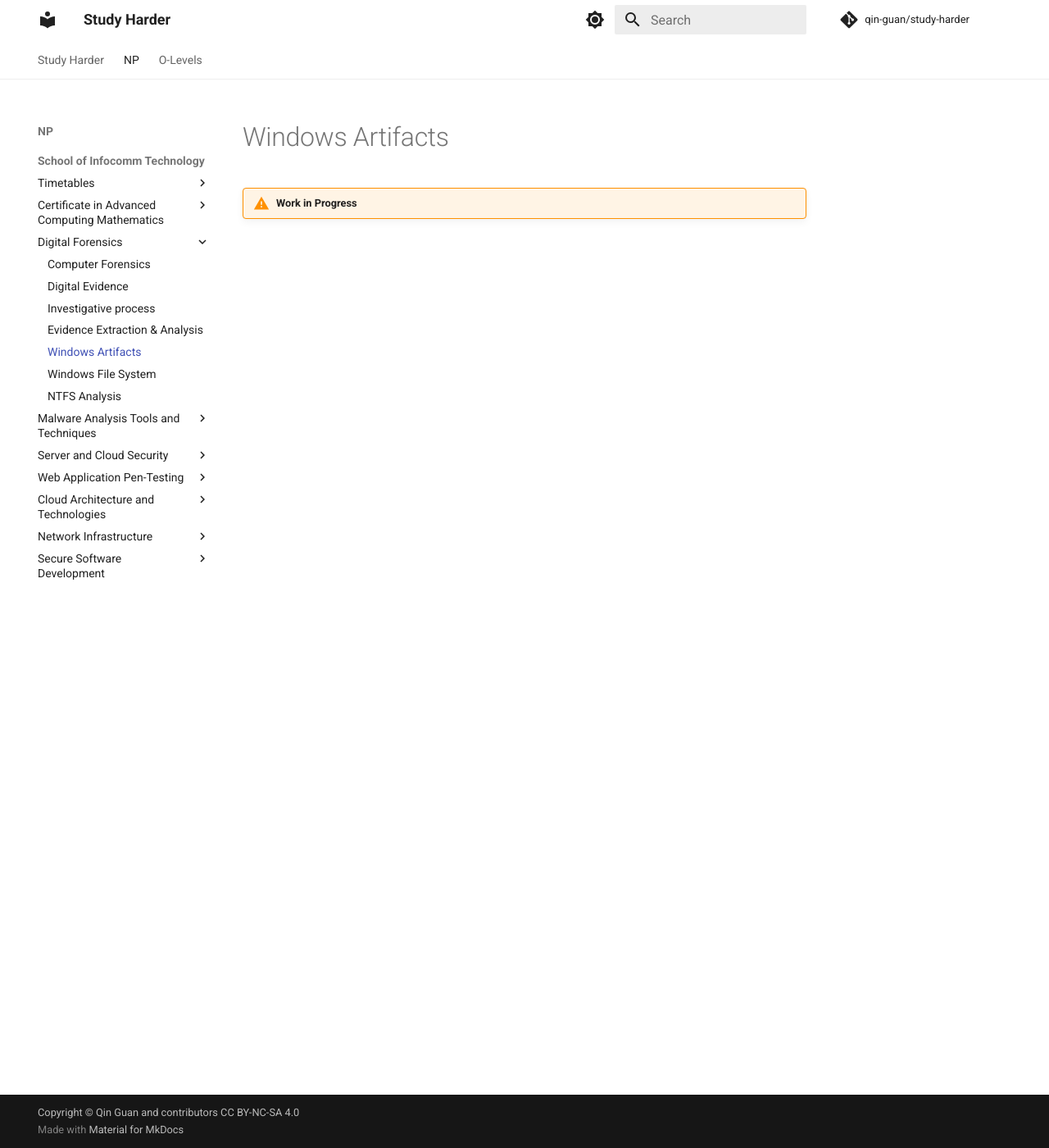
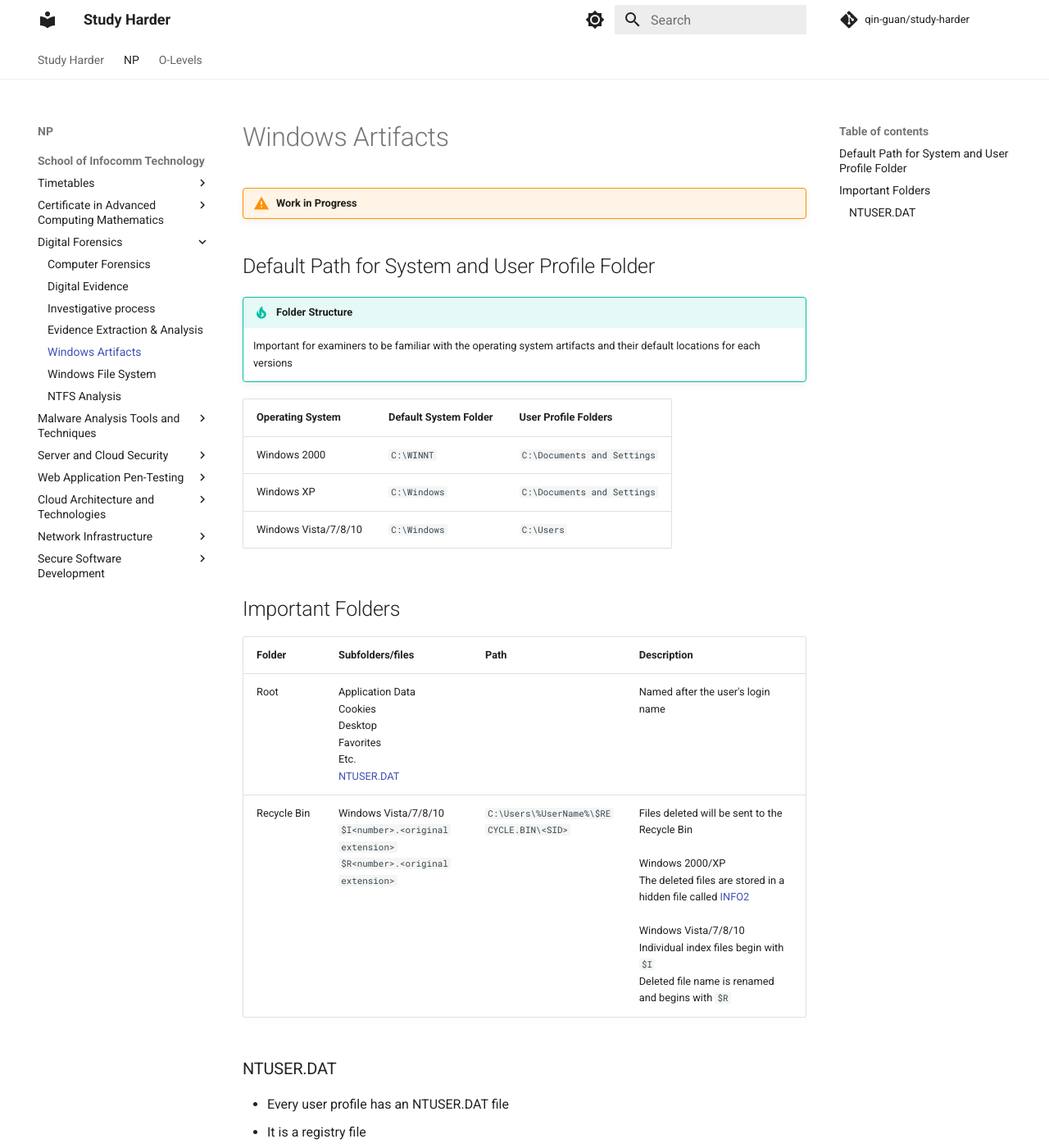
Before and after one commit to qin-guan/study-harder, an MkDocs documentation site: the page built from docs/np/ict/df/4-windows-artifacts.md, in a window 1280 px wide and 1400 px high. Shown: the whole window at 82% size. Built offline with MkDocs 1.6.1 and Material for MkDocs 9.7.7, drawn with Linux system fonts in a browser that asks for light colours; comment, search, counter and statistics services are not loaded; some of the changed text lies outside the part shown.

Commit message:
Windows Artifact - WIP

```diff
--- a/docs/np/ict/df/4-windows-artifacts.md
+++ b/docs/np/ict/df/4-windows-artifacts.md
@@ -1,3 +1,28 @@
 # Windows Artifacts
 
 !!! warning "Work in Progress"
+
+## Default Path for System and User Profile Folder
+
+!!! tip "Folder Structure"
+    Important for examiners to be familiar with the operating system artifacts and their default locations for each versions
+
+| Operating System     | Default System Folder | User Profile Folders        |
+|----------------------|-----------------------|-----------------------------|
+| Windows 2000         | `C:\WINNT`            | `C:\Documents and Settings` |
+| Windows XP           | `C:\Windows`          | `C:\Documents and Settings` |
+| Windows Vista/7/8/10 | `C:\Windows`          | `C:\Users`                  |
+
+## Important Folders
+
+| Folder      | Subfolders/files                                                                                      | Path                                     | Description                                                                                                                                                                                                                                                                                                                                         |
+|-------------|-------------------------------------------------------------------------------------------------------|------------------------------------------|-----------------------------------------------------------------------------------------------------------------------------------------------------------------------------------------------------------------------------------------------------------------------------------------------------------------------------------------------------|
+| Root        | Application Data <br/> Cookies <br/> Desktop <br/> Favorites <br/> Etc.<br/> [NTUSER.DAT](#ntuserdat) |                                          | Named after the user's login name                                                                                                                                                                                                                                                                                                                   |
+| Recycle Bin | Windows Vista/7/8/10 <br/> `$I<number>.<original extension>` <br/> `$R<number>.<original extension>`  | `C:\Users\%UserName%\$RECYCLE.BIN\<SID>` | Files deleted will be sent to the Recycle Bin <br/><br/> Windows 2000/XP <br/> The deleted files are stored in a hidden file called [INFO2]("Contains original file name and path, date and time of deletion") <br/><br/> Windows Vista/7/8/10 <br/> Individual index files begin with `$I` <br/> Deleted file name is renamed and begins with `$R` |
+
+### NTUSER.DAT
+ - Every user profile has an NTUSER.DAT file
+ - It is a registry file
+ - Updated by the OS once the user logs out
+ - Last written time can be used to pin point user last log out time
+ - Requires registry viewer to view the contents
```
